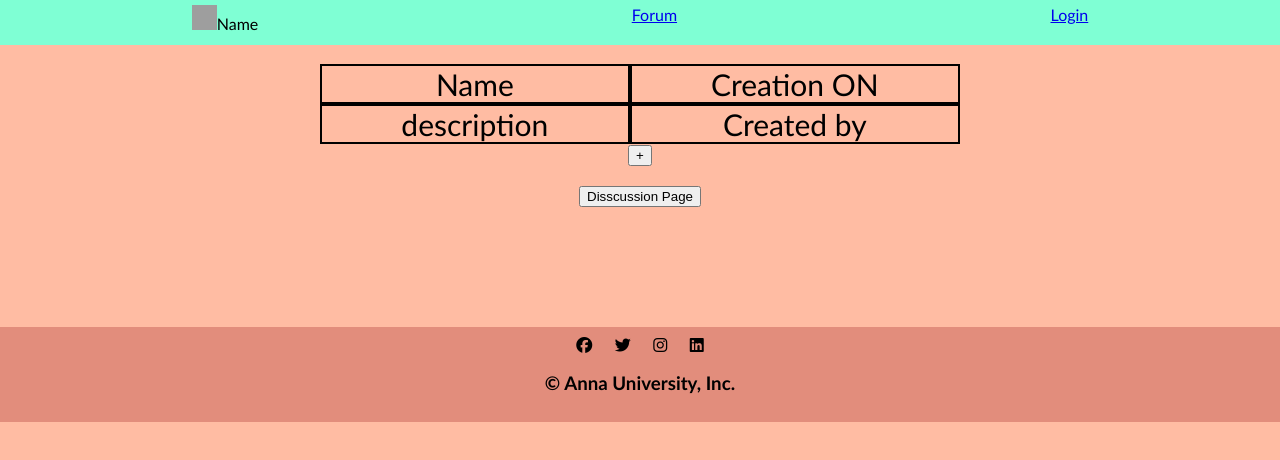
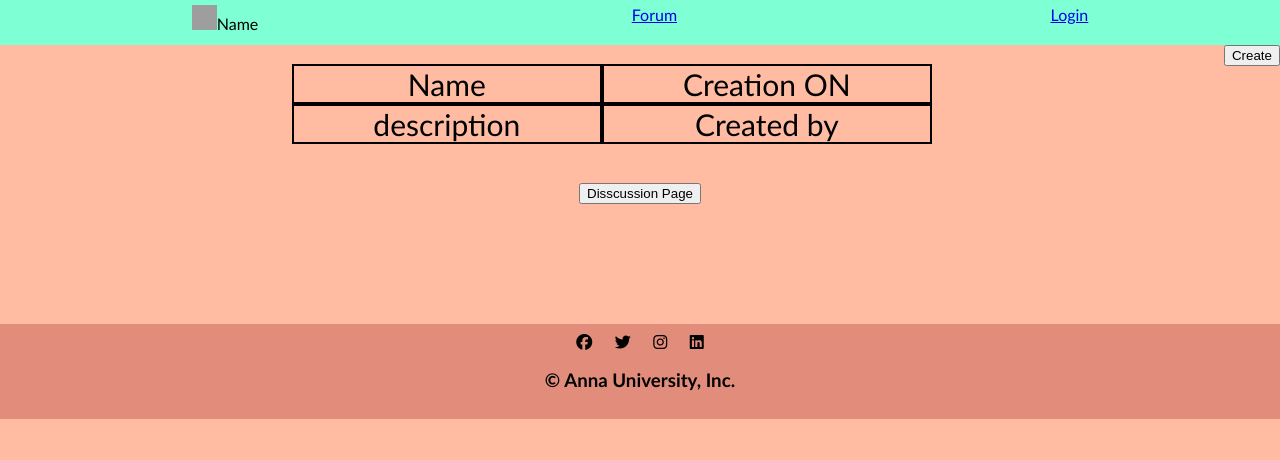
Before and after one commit to sandeepKBM/front-end-Collaborator, a React (Create React App) app in the folder front-end/: page /forum in a window 1280 px wide. Shown: the top 460 px of the page. Built offline with nearby package versions, Linux system fonts and the light colour scheme; grey boxes are pictures that could not be loaded.

Commit message:
icon right

```diff
--- a/front-end/src/App.css
+++ b/front-end/src/App.css
@@ -63,3 +63,6 @@ html, body {
   background-color: rgba(165, 42, 42, 0.32);
   padding: 10px;
 }
+#add-icon{
+  float: right;
+}
--- a/front-end/src/forum.js
+++ b/front-end/src/forum.js
@@ -12,6 +12,8 @@ function Forum() {
   // {id:125,name:"name3",image:"image3",desgination:"desgination3"}]
   return (
     <div className="App">
+      <button id="add-icon" onClick={()=>{navigate('/adddiscussion')}}>Create</button>
+
       <center>
         <br>
         </br>
@@ -30,7 +32,6 @@ function Forum() {
         </div>
       </div>
       </center>
-      <button onClick={()=>{navigate('/adddiscussion')}}>+</button>
       <br></br>
       <br></br>
       {/* {
```
